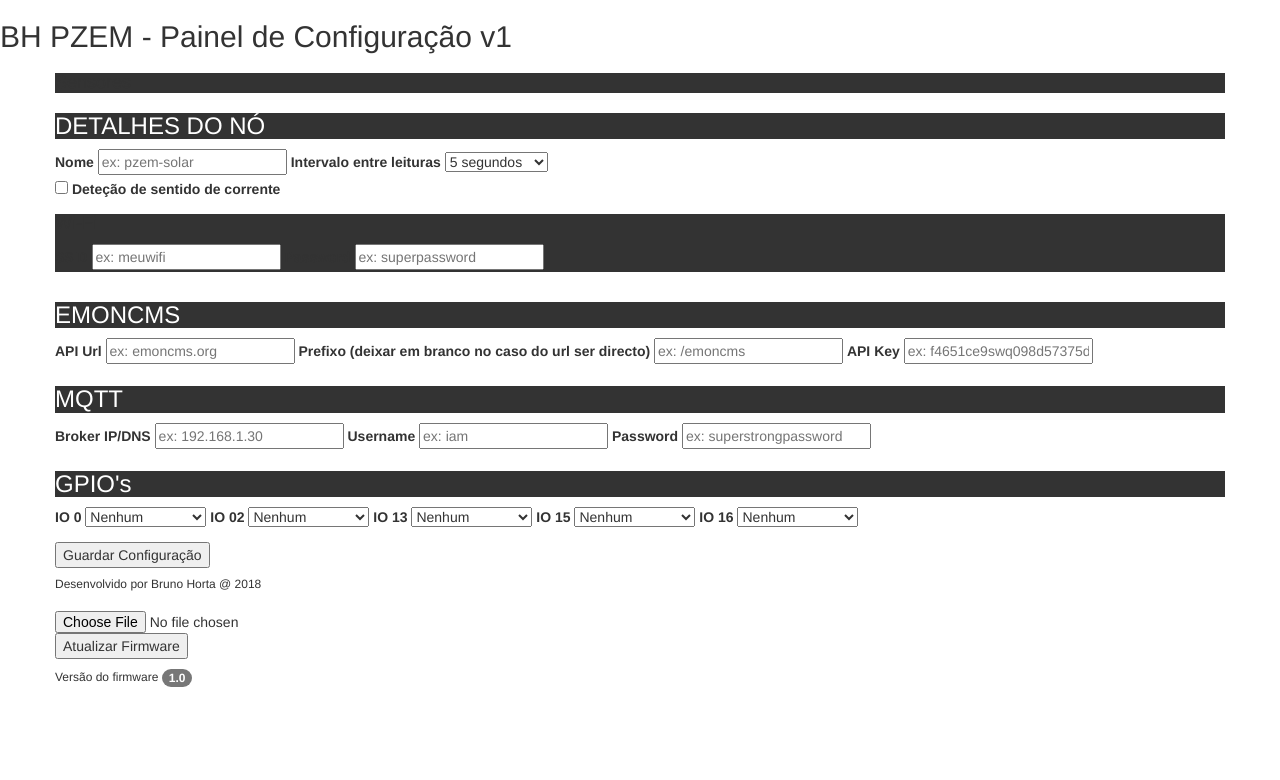
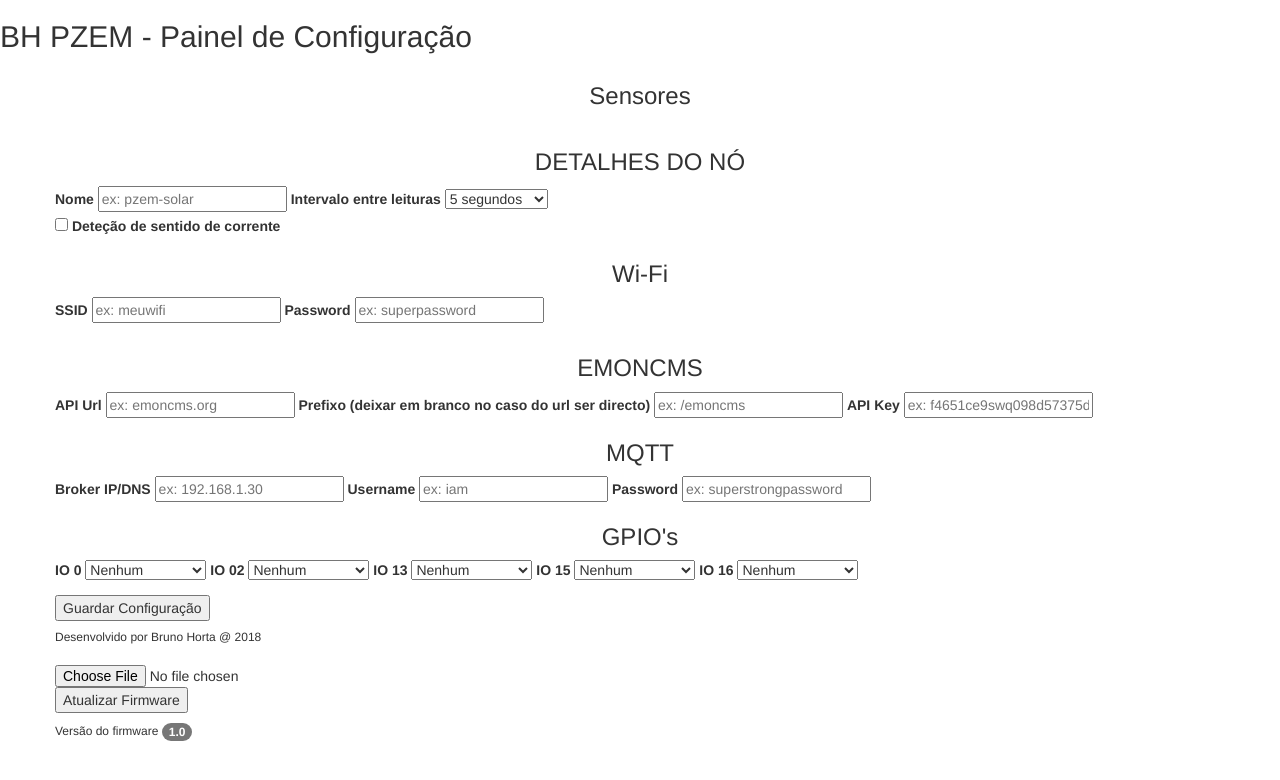
Before and after one commit to brunohorta82/BH_PZEM_ESP8266, a website: page html/index2.html in a window 1280 px wide. Drawn offline with Linux system fonts and the light colour scheme; no server answers.

Commit message:
update index2

```diff
--- a/html/index2.html
+++ b/html/index2.html
@@ -1,5 +1,6 @@
 <!DOCTYPE html>
 <html>
+
 <head>
     <meta charset="UTF-8">
     <link rel="stylesheet" href="bootstrap.min.css">
@@ -8,26 +9,26 @@
 
 <body>
 <div class="title-wrapper">
-    <h2>BH PZEM - Painel de Configuração v1</h2>
+
+    <h2>BH PZEM - Painel de Configuração</h2>
 </div>
 <form action="/saveconfig" method="post">
 
     <div class="container">
         <div class="row">
             <div class="col-sm">
-                <div id="sensors" class="box-config">
-                    <div style="background: #333;">
-                        <div style="margin-top: 10px; background: #333;">
-                            <h4>Sensores</h4>
+                <div id="sensors" class="box-sensors">
+                    <h3 style="text-align: center;">Sensores</h3>
                 </div>
             </div>
         </div>
     </div>
+    <p>
+    <div class="container">
+        <div class="row">
             <div class="col-sm">
                 <div class="box-config">
-                    <div style="background: #333;">
-                        <h3 style="color: white">DETALHES DO NÓ</h3>
-                    </div>
+                    <h3 style="text-align: center;">DETALHES DO NÓ</h3>
                     <label for="node_id">Nome</label>
                     <input type="text" name="nodeId" id="node_id" placeholder="ex: pzem-solar">
                     <label for="delay_notification">Intervalo entre leituras</label>
@@ -37,23 +38,18 @@
                         <option value="15">15 segundos</option>
                     </select>
                     <div class="form-check">
-                        <input type="checkbox" name="directionCurrentDetection" class="form-check-input"
-                               id="exampleCheck1">
+                        <input type="checkbox" name="directionCurrentDetection" class="form-check-input" id="exampleCheck1">
                         <label class="form-check-label" for="exampleCheck1">Deteção de sentido de corrente</label>
                     </div>
                 </div>
             </div>
             <div class="col-sm">
                 <div class="box-config">
-                    <div style="background: #333;">
-                        <div style="margin-top: 10px; background: #333;">
-                            <h4>Wi-Fi</h4>
-                        </div>
+                    <h3 style="text-align: center;">Wi-Fi</h3>
                     <label for="ssid">SSID</label>
                     <input type="text" name="wifiSSID" id="ssid" placeholder="ex: meuwifi">
                     <label for="wifi_secret">Password</label>
                     <input name="wifiSecret" type="password" id="wifi_secret" placeholder="ex: superpassword">
-                    </div>
                 </div>
             </div>
         </div>
@@ -63,23 +59,18 @@
         <div class="row">
             <div class="col-sm">
                 <div class="box-config">
-                    <div style="background: #333;">
-                        <h3 style="color: white">EMONCMS</h3>
-                    </div>
+                    <h3 style="text-align: center;">EMONCMS</h3>
                     <label for="emoncms_api_url">API Url</label>
                     <input name="emoncmsUrl" type="text" id="emoncms_api_url" placeholder="ex: emoncms.org">
                     <label for="emoncms_api_prefix">Prefixo (deixar em branco no caso do url ser directo)</label>
                     <input name="emoncmsPrefix" type="text" id="emoncms_api_prefix" placeholder="ex: /emoncms">
                     <label for="emoncms_api_key">API Key</label>
-                    <input name="emoncmsApiKey" type="text" id="emoncms_api_key"
-                           placeholder="ex: f4651ce9swq098d57375d960c612e081">
+                    <input name="emoncmsApiKey" type="text" id="emoncms_api_key" placeholder="ex: f4651ce9swq098d57375d960c612e081">
                 </div>
             </div>
             <div class="col-sm">
                 <div class="box-config">
-                    <div style="background: #333;">
-                        <h3 style="color: white">MQTT</h3>
-                    </div>
+                    <h3 style="text-align: center;">MQTT</h3>
                     <label for="mqtt_ip">Broker IP/DNS</label>
                     <input name="mqttIpDns" type="text" id="mqtt_ip" placeholder="ex: 192.168.1.30">
                     <label for="mqtt_username">Username</label>
@@ -90,9 +81,7 @@
             </div>
             <div class="col-sm">
                 <div class="box-config">
-                    <div style="background: #333;">
-                        <h3 style="color: white">GPIO's</h3>
-                    </div>
+                    <h3 style="text-align: center;">GPIO's</h3>
                     <label for="IO_00">IO 0</label>
                     <select name="IO_00" id="IO_00">
                         <option value="">Nenhum</option>
@@ -208,7 +197,7 @@
             <div class="col-sm">
                 <div class="box-config">
                     <div>
-                        <input class="save-btn" type="submit" value="Guardar Configuração"/>
+                        <input class="save-btn" type="submit" value="Guardar Configuração" />
                     </div>
                     <h6>Desenvolvido por Bruno Horta @ 2018</h6>
                 </div>
```
Lines whose indentation alone changed are shown as unchanged.
